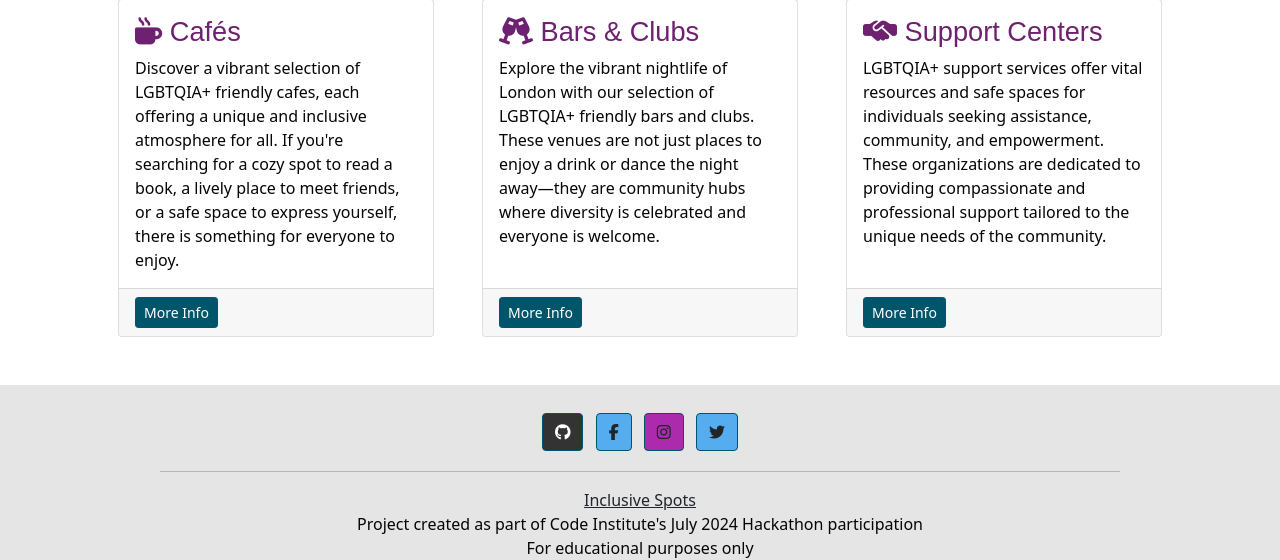
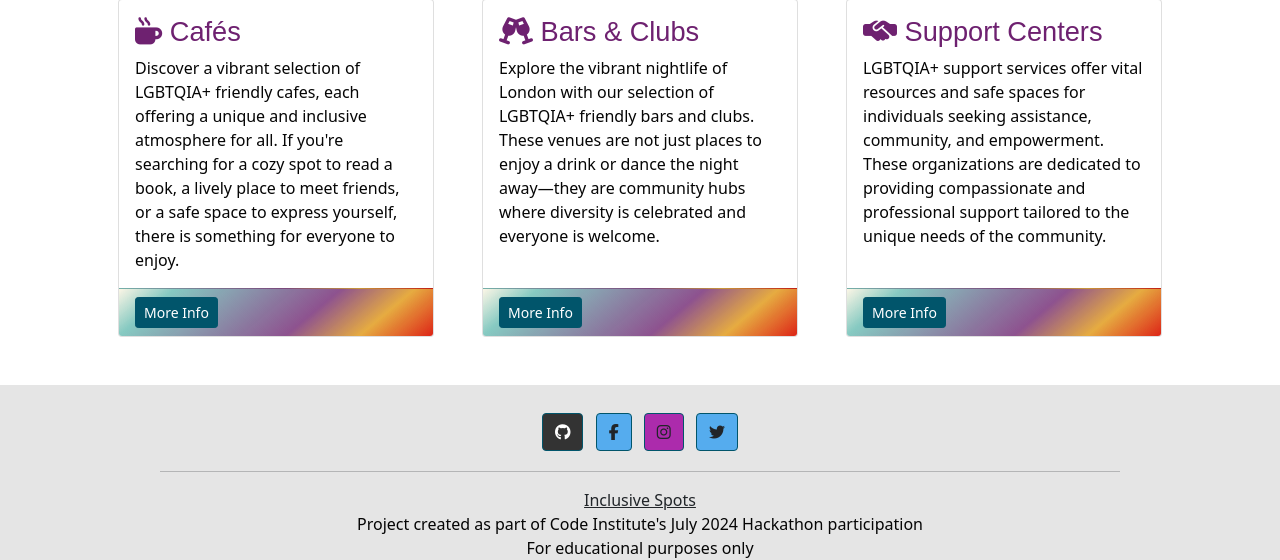
Before and after one commit to VCGithubCode/prideful-programmers, a Django app: page / in a window 1280 px wide. Shown: the part 607-1167 px from the top of the page. Run offline with Django 3.2, Linux system fonts and the light colour scheme; some libraries are stand-ins or nearby versions; some web fonts are replaced.

Commit message:
chore: add gradient to card footer

```diff
--- a/home/templates/index.html
+++ b/home/templates/index.html
@@ -38,7 +38,7 @@
                         and inclusive atmosphere for all. If you're searching for a cozy spot to read a book, a lively place to meet friends, or a safe
                         space to express yourself, there is something for everyone to enjoy.</p>
                 </div>
-                <div class="card-footer">
+                <div class="card-footer custom-footer">
                     <a class="btn btn-primary btn-sm" href="#!">More Info</a>
                 </div>
             </div>
@@ -52,7 +52,7 @@
                         bars and clubs. These venues are not just places to enjoy a drink or dance the night away—they
                         are community hubs where diversity is celebrated and everyone is welcome.</p>
                 </div>
-                <div class="card-footer">
+                <div class="card-footer custom-footer">
                     <a class="btn btn-primary btn-sm" href="#!">More Info</a>
                 </div>
             </div>
@@ -66,7 +66,7 @@
                         seeking assistance, community, and empowerment. These organizations are dedicated to providing
                         compassionate and professional support tailored to the unique needs of the community.</p>
                 </div>
-                <div class="card-footer">
+                <div class="card-footer custom-footer">
                     <a class="btn btn-primary btn-sm" href="#!">More Info</a>
                 </div>
             </div>
--- a/static/css/style.css
+++ b/static/css/style.css
@@ -35,10 +35,6 @@ h5,
 h6 {
     font-family: var(--secondary-font);
     font-weight: 500;
-}
-
-h2 {
-
 }
 
 .font-weight-light {
@@ -122,7 +118,7 @@ div.card.text-white {
     border-radius: 0.25rem;
 }
 
-.card.card-footer{
+div.card-footer.custom-footer {
   background-image: linear-gradient(140deg, #fcf6e6 0%, #06968578 15%, #6e2170c4 60%, #e09101bd 80%, #db1304eb 100%);
 }
 
```
